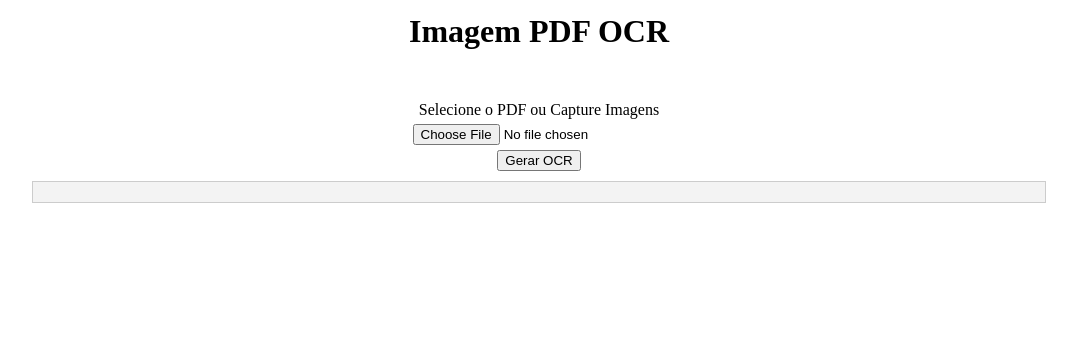
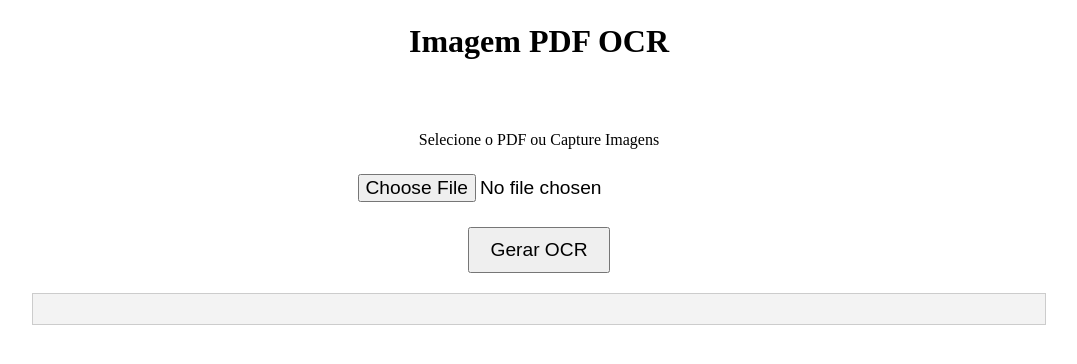
Before and after one commit to janiofabio/RG-CELL, a plain HTML site: page index.html in a window 1280 px wide. Shown: the whole page, without its empty margins (101-1178 px from the left). Drawn offline with Linux system fonts and the light colour scheme.

```diff
--- a/index.html
+++ b/index.html
@@ -14,19 +14,19 @@
             flex-direction: column;
         }
         .ocr * {
-            margin-top: 5px;
+            margin-top: 15px; /* Increased margin for better spacing */
         }
-        .text {
-            width: 80%;
-            height: 150px;
+        .ocr button, .ocr input[type="file"] {
+            font-size: 1.2em; /* Increased font size for better visibility */
+            padding: 10px 20px; /* Added padding for larger clickable area */
         }
         .progress-bar {
             width: 80%;
-            height: 20px;
+            height: 30px; /* Increased height for better visibility */
             background-color: #f3f3f3;
             border: 1px solid #ccc;
             position: relative;
-            margin-top: 10px;
+            margin-top: 20px; /* Increased margin for better spacing */
         }
         .progress-bar-fill {
             height: 100%;
@@ -37,6 +37,7 @@
         .progress-info {
             width: 80%;
             text-align: center;
+            margin-top: 10px; /* Increased margin for better spacing */
         }
         video, .front-preview, .back-preview {
             display: none;
--- a/script.js
+++ b/script.js
@@ -16,6 +16,7 @@ document.addEventListener('DOMContentLoaded', () => {
     let frontImage = null;
     let backImage = null;
 
+    // Detect if the user is on a mobile device
     const isMobileDevice = () => {
         return /Mobi|Android|iPhone|iPad|iPod/i.test(navigator.userAgent);
     };
@@ -24,6 +25,7 @@ document.addEventListener('DOMContentLoaded', () => {
         captureBtn.style.display = 'block';
     }
 
+    // Process PDF file
     btn.addEventListener('click', () => {
         if (frontImage && backImage) {
             processImages(frontImage, backImage);
@@ -43,6 +45,7 @@ document.addEventListener('DOMContentLoaded', () => {
         }
     });
 
+    // Capture images from rear camera (front and back)
     captureBtn.addEventListener('click', async () => {
         const constraints = {
             video: {
@@ -84,6 +87,7 @@ document.addEventListener('DOMContentLoaded', () => {
         alert("Foto de trás capturada com sucesso!");
     });
 
+    // Function to process file
     const processFile = (file) => {
         msg.innerHTML = `Carregando...`;
         progressBarFill.style.width = '0%';
@@ -100,6 +104,7 @@ document.addEventListener('DOMContentLoaded', () => {
         }
     };
 
+    // Function to upload file or image to server and handle OCR
     const uploadToServer = (b64, type, name, startTime) => {
         let uploadProgress = setInterval(() => {
             let elapsed = Date.now() - startTime;
@@ -133,6 +138,7 @@ document.addEventListener('DOMContentLoaded', () => {
         });
     };
 
+    // Function to download text file
     const downloadTextFile = (text, filename) => {
         let blob = new Blob([text], { type: 'text/plain' });
         let url = window.URL.createObjectURL(blob);
```
